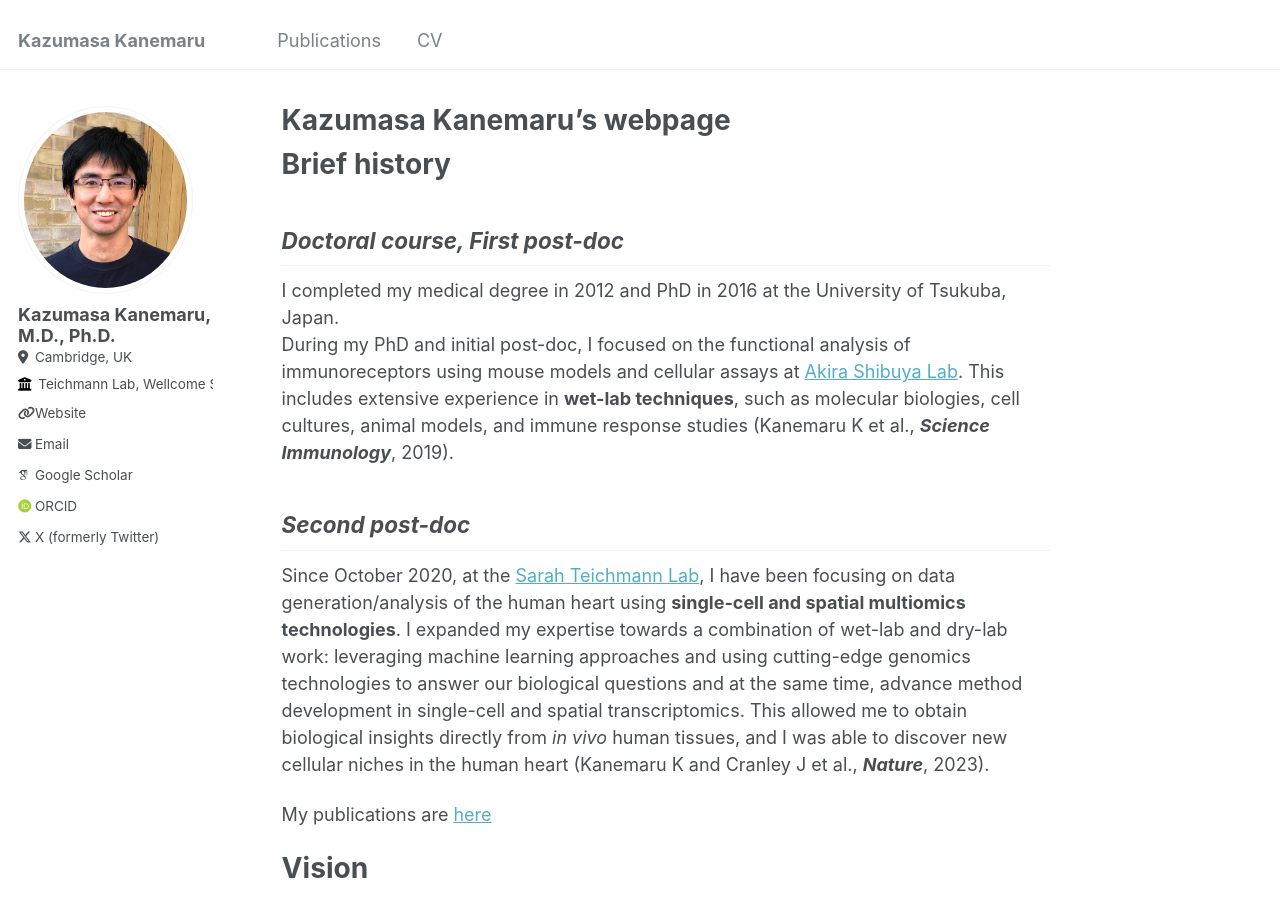
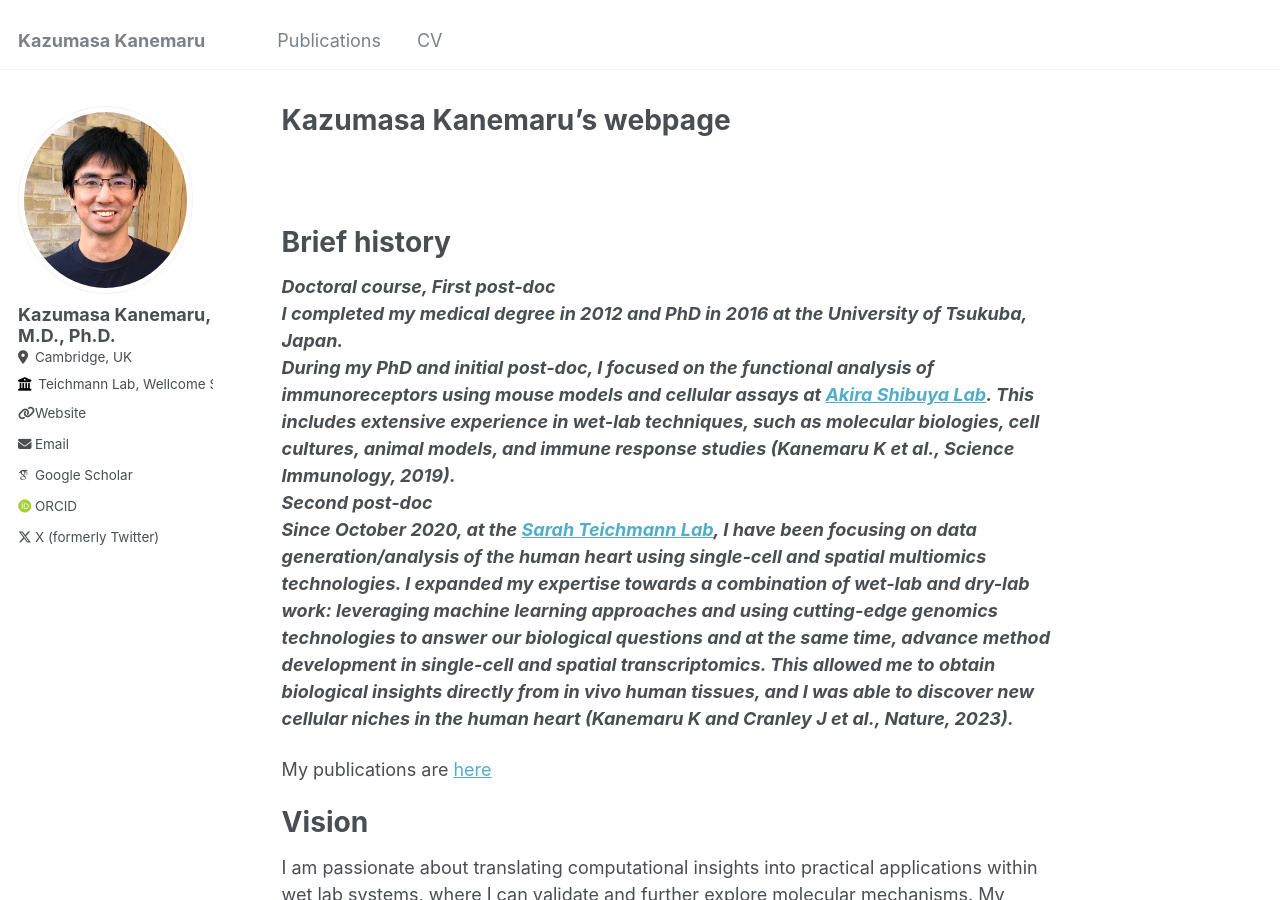
Before and after one commit to kazukane/kazukane.github.io, a Jekyll site: the page built from _pages/about.md, in a window 1280 px wide and 900 px high. Built offline with Jekyll 4.4.1, drawn with Linux system fonts in a browser that asks for light colours; some web fonts are replaced.

Commit message:
update about.md

```diff
--- a/_pages/about.md
+++ b/_pages/about.md
@@ -6,12 +6,13 @@ redirect_from:
   - /about/
   - /about.html
 ---
-
+<br>
+<br>
 # Brief history
-## _Doctoral course, First post-doc_
+<b><i>Doctoral course, First post-doc<b><i><br>
 I completed my medical degree in 2012 and PhD in 2016 at the University of Tsukuba, Japan.<br>
 During my PhD and initial post-doc, I focused on the functional analysis of immunoreceptors using mouse models and cellular assays at [Akira Shibuya Lab](http://immuno-tsukuba.com/english/index.html). This includes extensive experience in **wet-lab techniques**, such as molecular biologies, cell cultures, animal models, and immune response studies (Kanemaru K et al., <b><i>Science Immunology</i></b>, 2019).<br>
-## _Second post-doc_
+<b><i>Second post-doc<b><i><br>
 Since October 2020, at the [Sarah Teichmann Lab](https://www.teichlab.org/), I have been focusing on data generation/analysis of the human heart using **single-cell and spatial multiomics technologies**. I expanded my expertise towards a combination of wet-lab and dry-lab work: leveraging machine learning approaches and using cutting-edge genomics technologies to answer our biological questions and at the same time, advance method development in single-cell and spatial transcriptomics. This allowed me to obtain biological insights directly from <i>in vivo</i> human tissues, and I was able to discover new cellular niches in the human heart (Kanemaru K and Cranley J et al., <b><i>Nature</i></b>, 2023).
 
 My publications are [here](https://kazukane.github.io/publications/)
```
